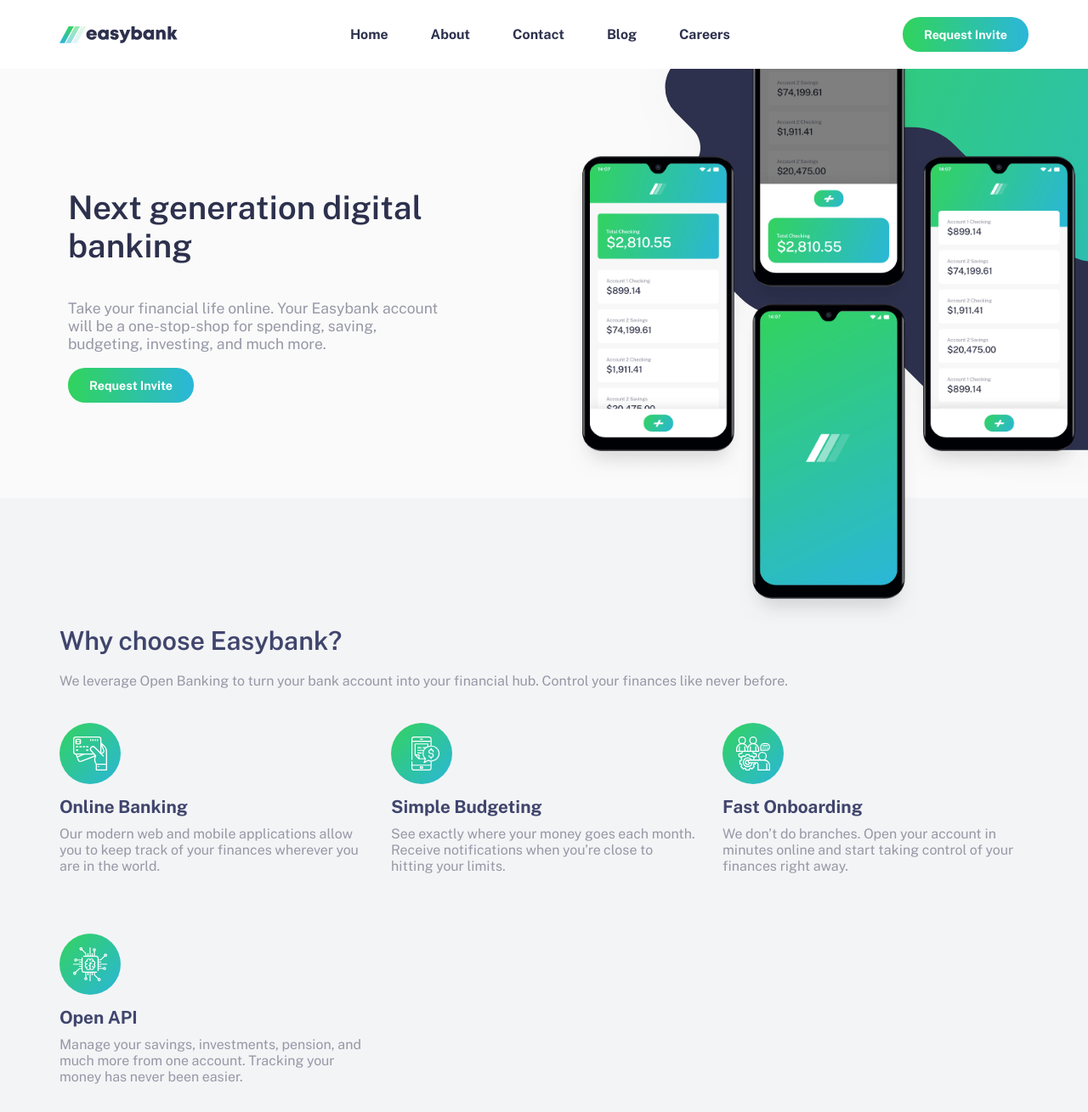
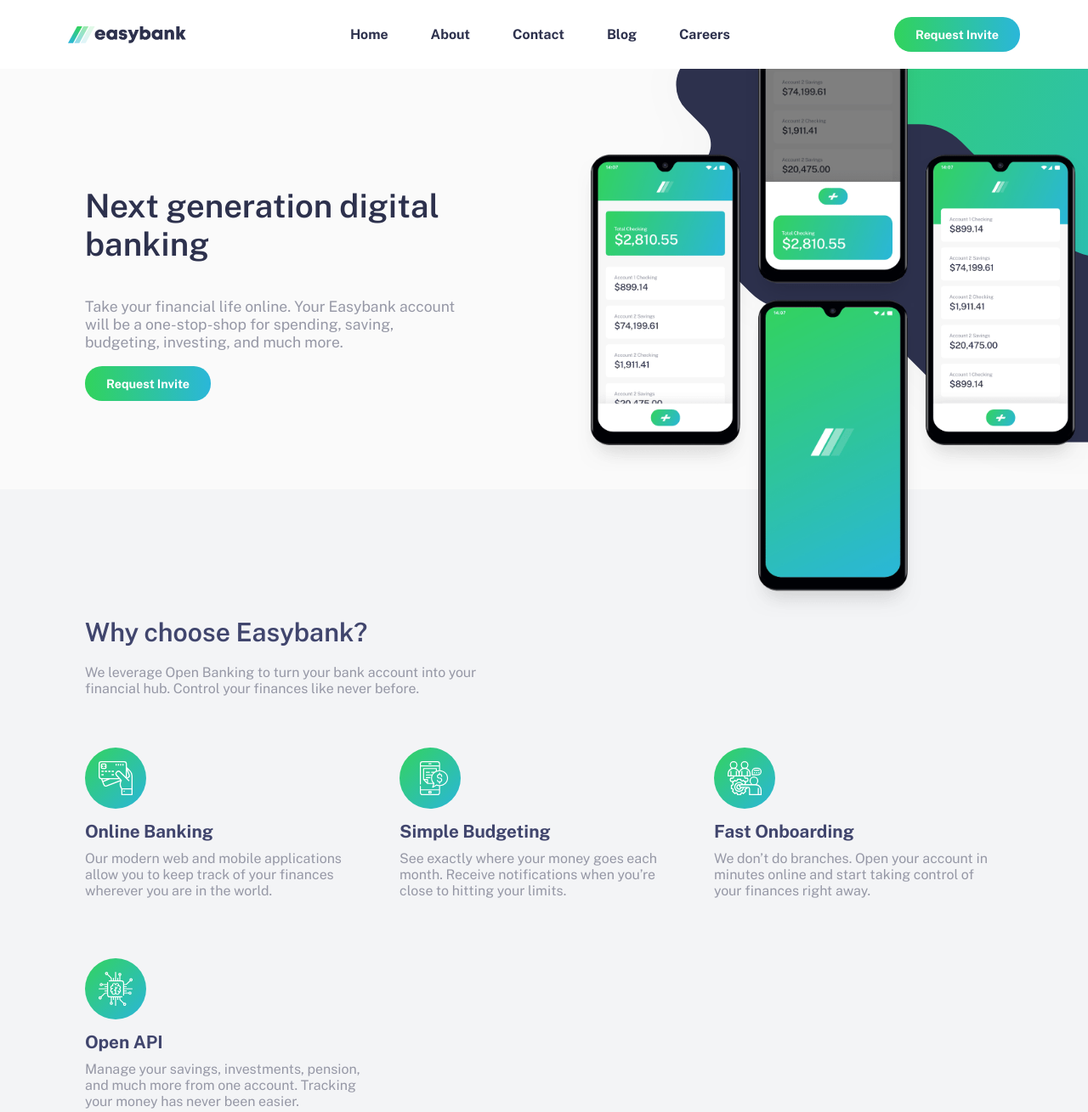
Before and after one commit to Phrukey/EasyBank-, a plain HTML site: page index.html in a window 1280 px wide. Shown: the top 1309 px of the page at 85% size. Drawn offline with Linux system fonts and the light colour scheme.

Commit message:
minor fixes

```diff
--- a/style.css
+++ b/style.css
@@ -231,7 +231,7 @@
   body {
     text-align: left;
   }
-  header {padding: 20px 70px;}
+  header {padding: 20px 80px;}
    header nav  {
     all: unset;
   }
@@ -248,7 +248,7 @@
   header label {display: none;}
   header a.invite-btn {display: block;}
   .section-1 {
-    padding-left: 60px;
+    padding-left: 80px;
     display: grid;
     grid-template-columns: repeat(2, 1fr);
     grid-template-areas: "details img";
@@ -259,10 +259,9 @@
     width: 80%;
     height: 60%;
     margin: auto 0;
-    text-align: left;
     z-index: 1;
   }
-  .section-1-details h1 {padding-top: 100px;}
+  .section-1-details h1 { padding-top: 100px;}
   .section-1-details a.invite-btn {
     display: inline;
     /* padding: 20px 50px; */
@@ -273,16 +272,20 @@
     background: url(/images/bg-intro-desktop.svg) no-repeat top -150px right -350px/cover;
   }
   .section-2 {
-    padding: 120px 50px 50px 50px;
+    padding: 120px 80px 50px 80px;
     margin-top: -150px;
     background: hsl(220, 16%, 96%);
   }
+  .section-2 .why-us {
+    width: 50%;
+    padding-bottom: 30px;
+  }
   .section-3 {
-    padding: 60px;
+    padding: 80px;
     background: hsl(0, 0%, 98%);
   }
   footer {
-    padding: 60px;
+    padding: 80px ;
     display: grid;
     grid-template-columns: repeat(3, 1fr);
   }
```
